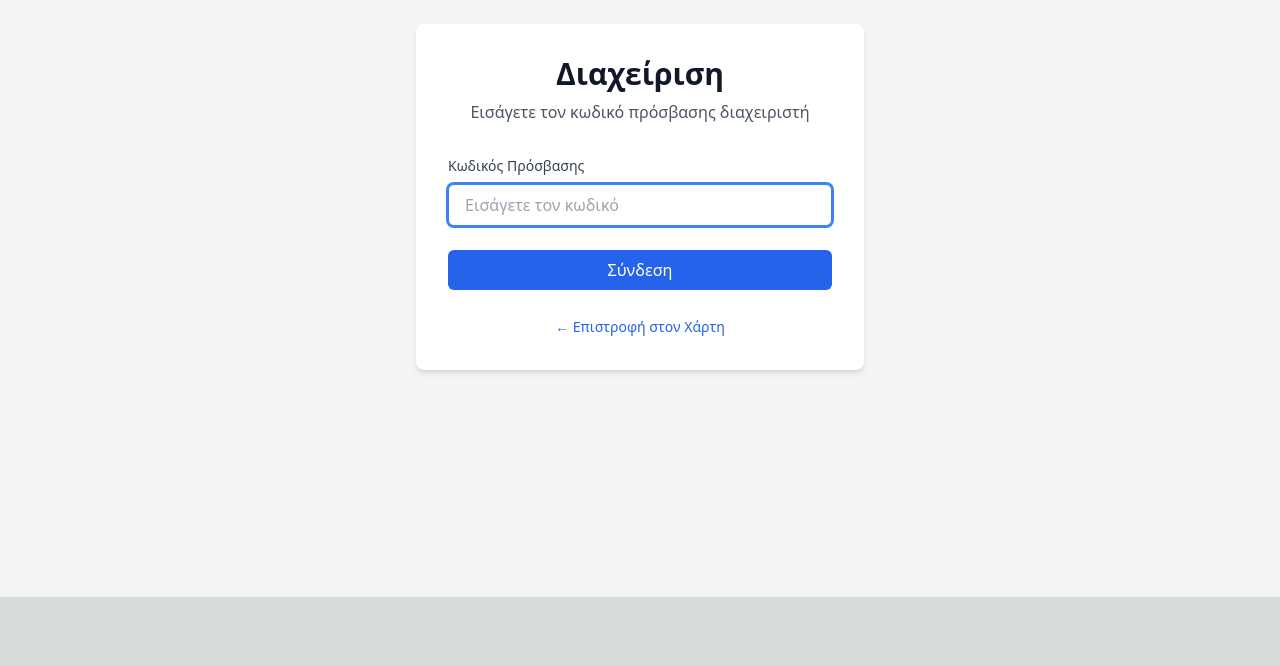
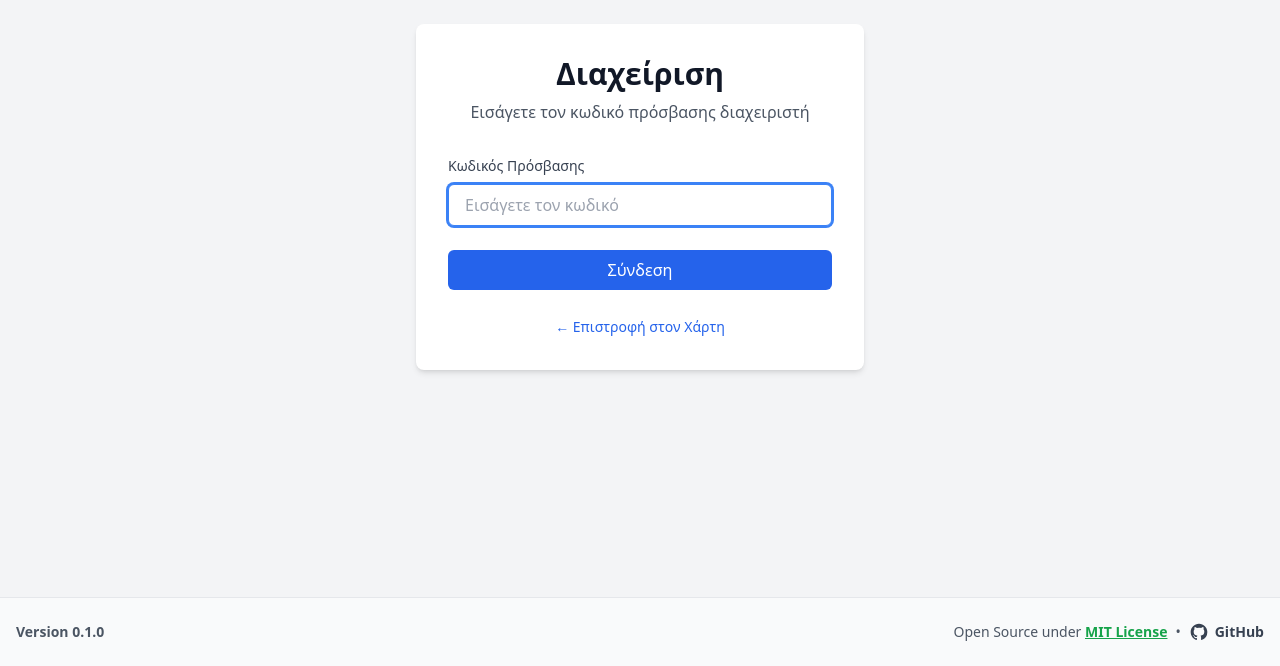
Before and after one commit to teohaik/Adopt-a-Tree, a Next.js app: page /admin/login in a window 1280 px wide. Shown: the part 203-869 px from the top of the page. Before the commit the page ends 800 px from the top, so only its background shows below. Built offline with nearby package versions, Linux system fonts and the light colour scheme.

Commit message:
added footer

```diff
--- a/src/app/layout.tsx
+++ b/src/app/layout.tsx
@@ -1,5 +1,6 @@
 import type { Metadata } from 'next'
 import './globals.css'
+import Footer from '@/components/Footer'
 
 export const metadata: Metadata = {
   title: 'Υιοθέτησε ένα Δέντρο - Θέρμη',
@@ -13,7 +14,10 @@
 }) {
   return (
     <html lang="en">
-      <body>{children}</body>
+      <body className="flex flex-col min-h-screen">
+        {children}
+        <Footer />
+      </body>
     </html>
   )
 }
```
